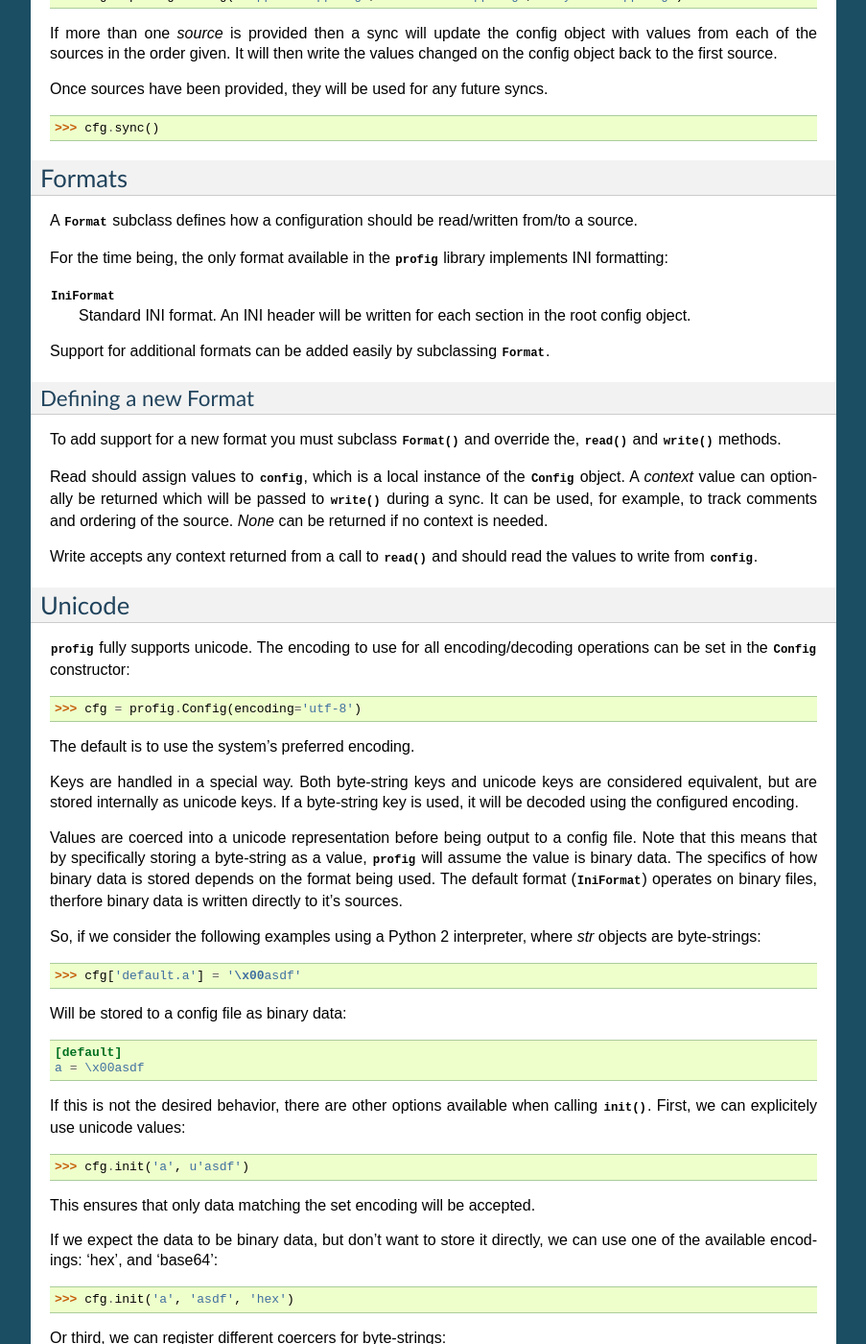
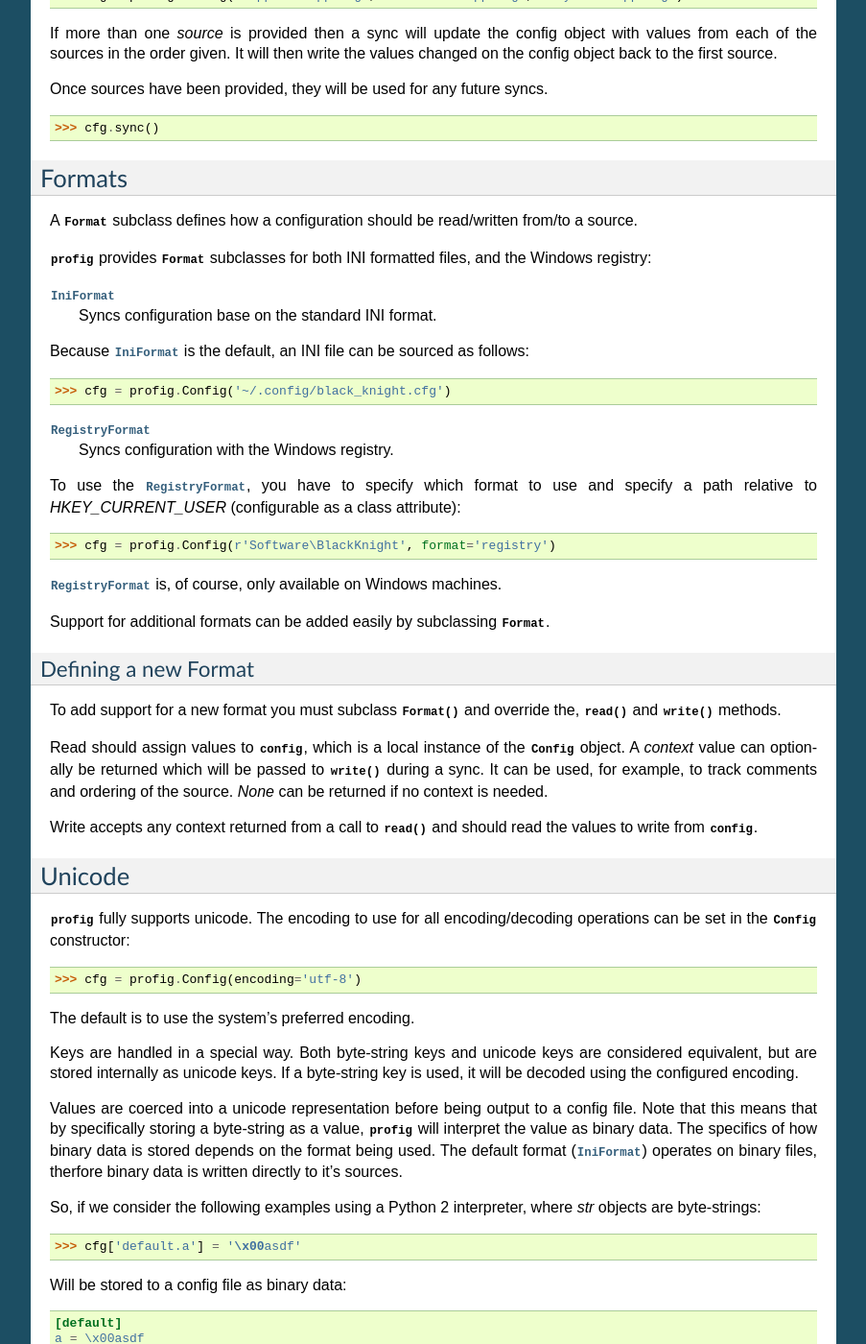
Before and after one commit to dhagrow/profig, a Sphinx documentation site: the page built from docs/guide.txt, in a window 1280 px wide and 1400 px high, scrolled down 3149 px. Shown: the whole window at 96% size, without its empty margins (198-1101 px from the left). Built offline with Sphinx 7.4.7, drawn with Linux system fonts in a browser that asks for light colours; the version number could not be read and is left out.

Commit message:
docs: updated for winreg

```diff
--- a/docs/guide.txt
+++ b/docs/guide.txt
@@ -206,12 +206,28 @@ Formats
 A :class:`~profig.Format` subclass defines how a configuration should be
 read/written from/to a source.
 
-For the time being, the only format available in the :mod:`profig` library
-implements INI formatting:
+:mod:`profig` provides :class:`~profig.Format` subclasses for both INI
+formatted files, and the Windows registry:
 
 :class:`~profig.IniFormat`
-    Standard INI format. An INI header will be written for each
-    section in the root config object.
+    Syncs configuration base on the standard INI format.
+
+Because :class:`~profig.IniFormat` is the default, an INI file can be sourced
+as follows::
+
+    >>> cfg = profig.Config('~/.config/black_knight.cfg')
+
+:class:`~profig.RegistryFormat`
+    Syncs configuration with the Windows registry.
+
+To use the :class:`~profig.RegistryFormat`, you have to specify which format
+to use and specify a path relative to *HKEY_CURRENT_USER* (configurable as a
+class attribute)::
+
+    >>> cfg = profig.Config(r'Software\BlackKnight', format='registry')
+
+:class:`~profig.RegistryFormat` is, of course, only available on Windows
+machines.
 
 Support for additional formats can be added easily by subclassing
 :class:`~profig.Format`.
@@ -249,7 +265,7 @@ a byte-string key is used, it will be decoded using the configured encoding.
 
 Values are coerced into a unicode representation before being output to a
 config file. Note that this means that by specifically storing a byte-string
-as a value, :mod:`profig` will assume the value is binary data. The specifics
+as a value, :mod:`profig` will interpret the value as binary data. The specifics
 of how binary data is stored depends on the format being used. The default
 format (:class:`~profig.IniFormat`) operates on binary files, therfore binary
 data is written directly to it's sources.
```
Also changed, not shown: README.rst (+5 -4 lines), docs/api.txt (+17 -1 lines), docs/development.txt (+4 -4 lines).
